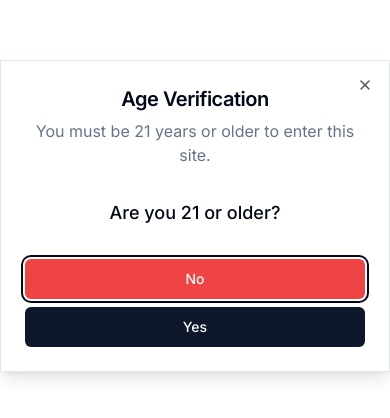
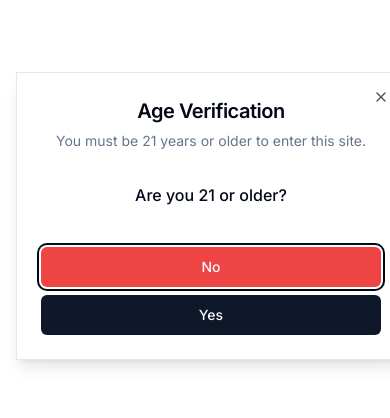
Before and after one commit to anipotts/fourtwenty, a Next.js app: page / in a window 390 px wide. Shown: the part 206-624 px from the top of the page. Built offline with nearby package versions, Linux system fonts and the light colour scheme.

Commit message:
mobile responsiveness edits

```diff
--- a/app/globals.css
+++ b/app/globals.css
@@ -70,7 +70,31 @@
   * {
     @apply border-border;
   }
+
+  html,
+  body {
+    @apply antialiased overscroll-none;
+    height: 100%;
+    width: 100%;
+  }
+
+  /* Mobile Safari specific fix */
+  @supports (-webkit-touch-callout: none) {
+    body {
+      min-height: -webkit-fill-available;
+    }
+  }
+
   body {
     @apply bg-background text-foreground;
+    text-rendering: optimizeLegibility;
+  }
+
+  /* Fix for iOS input zoom */
+  input,
+  textarea,
+  select,
+  button {
+    @apply text-base;
   }
 }
--- a/app/home/page.tsx
+++ b/app/home/page.tsx
@@ -2,8 +2,8 @@ import React from "react";
 
 export default function HomePage() {
   return (
-    <div className="flex h-screen w-full items-center justify-center bg-background">
-      <h1 className="text-center text-3xl font-bold sm:text-4xl md:text-5xl lg:text-6xl">
+    <div className="flex h-screen w-full items-center justify-center bg-background px-4">
+      <h1 className="text-center text-2xl font-bold sm:text-3xl md:text-4xl lg:text-6xl">
         Hello, Happy 420
       </h1>
     </div>
--- a/app/layout.tsx
+++ b/app/layout.tsx
@@ -1,4 +1,4 @@
-import type { Metadata } from "next";
+import type { Metadata, Viewport } from "next";
 import { Inter } from "next/font/google";
 import "./globals.css";
 
@@ -7,6 +7,23 @@ const inter = Inter({ subsets: ["latin"] });
 export const metadata: Metadata = {
   title: "Four Twenty",
   description: "Happy 420 App",
+  icons: {
+    icon: [
+      { url: "/favicon.ico" },
+      { url: "/icon.png", sizes: "32x32", type: "image/png" },
+    ],
+    apple: [{ url: "/apple-icon.png", sizes: "180x180", type: "image/png" }],
+  },
+  manifest: "/manifest.json",
+  themeColor: "#FFFFFF",
+};
+
+export const viewport: Viewport = {
+  width: "device-width",
+  initialScale: 1,
+  maximumScale: 5,
+  userScalable: true,
+  themeColor: "#FFFFFF",
 };
 
 export default function RootLayout({
--- a/app/page.tsx
+++ b/app/page.tsx
@@ -3,7 +3,7 @@ import AgeGate from "@/components/AgeGate";
 
 export default function RootPage() {
   return (
-    <main>
+    <main className="min-h-screen w-full">
       <AgeGate />
     </main>
   );
--- a/components/AgeGate.tsx
+++ b/components/AgeGate.tsx
@@ -1,3 +1,5 @@
+"use client";
+
 import React, { useState } from "react";
 import { useRouter } from "next/navigation";
 
@@ -28,10 +30,10 @@ export default function AgeGate() {
 
   if (underage) {
     return (
-      <div className="fixed inset-0 flex items-center justify-center bg-background p-6">
-        <div className="max-w-md text-center">
-          <h1 className="mb-4 text-2xl font-bold">Sorry!</h1>
-          <p className="mb-6 text-lg">
+      <div className="fixed inset-0 flex items-center justify-center bg-background p-4 sm:p-6">
+        <div className="max-w-md rounded-lg border border-border bg-card p-6 shadow-lg text-center">
+          <h1 className="mb-4 text-xl sm:text-2xl font-bold">Sorry!</h1>
+          <p className="mb-6 text-base sm:text-lg">
             Please come back on your 21st birthday.
           </p>
         </div>
@@ -41,21 +43,21 @@ export default function AgeGate() {
 
   return (
     <Dialog open={open} onOpenChange={setOpen}>
-      <DialogContent className="sm:max-w-md">
+      <DialogContent className="mx-4 sm:mx-0 sm:max-w-md">
         <DialogHeader>
           <DialogTitle className="text-xl sm:text-2xl">
             Age Verification
           </DialogTitle>
-          <DialogDescription className="text-md sm:text-lg">
+          <DialogDescription className="text-sm sm:text-base md:text-lg">
             You must be 21 years or older to enter this site.
           </DialogDescription>
         </DialogHeader>
         <div className="py-4">
-          <p className="text-center text-lg font-medium">
+          <p className="text-center text-base sm:text-lg font-medium">
             Are you 21 or older?
           </p>
         </div>
-        <DialogFooter>
+        <DialogFooter className="mt-2">
           <div className="flex w-full flex-col space-y-2 sm:flex-row sm:justify-center sm:space-x-4 sm:space-y-0">
             <Button
               variant="destructive"
--- a/components/ui/button.tsx
+++ b/components/ui/button.tsx
@@ -1,3 +1,5 @@
+"use client";
+
 import * as React from "react";
 import { Slot } from "@radix-ui/react-slot";
 import { cva, type VariantProps } from "class-variance-authority";
--- a/components/ui/dialog.tsx
+++ b/components/ui/dialog.tsx
@@ -1,3 +1,5 @@
+"use client";
+
 import * as React from "react";
 import * as DialogPrimitive from "@radix-ui/react-dialog";
 import { X } from "lucide-react";
--- a/next.config.js
+++ b/next.config.js
@@ -1,12 +1,11 @@
 /** @type {import('next').NextConfig} */
 const nextConfig = {
   reactStrictMode: true,
-  experimental: {
-    serverActions: true,
-  },
   images: {
     domains: ["images.unsplash.com"],
   },
+  swcMinify: true,
+  poweredByHeader: false,
 };
 
 module.exports = nextConfig;
--- a/package.json
+++ b/package.json
@@ -21,7 +21,6 @@
     "next": "14.0.4",
     "react": "^18.2.0",
     "react-dom": "^18.2.0",
-    "react-google-maps-api": "^2.19.2",
     "tailwind-merge": "^2.2.0",
     "tailwindcss-animate": "^1.0.7"
   },
```
Also changed, not shown: react.d.ts (added, +27 -0 lines), types.d.ts (added, +9 -0 lines), public/manifest.json (added), 1 other file (tests, documents, lock files or other folders).
